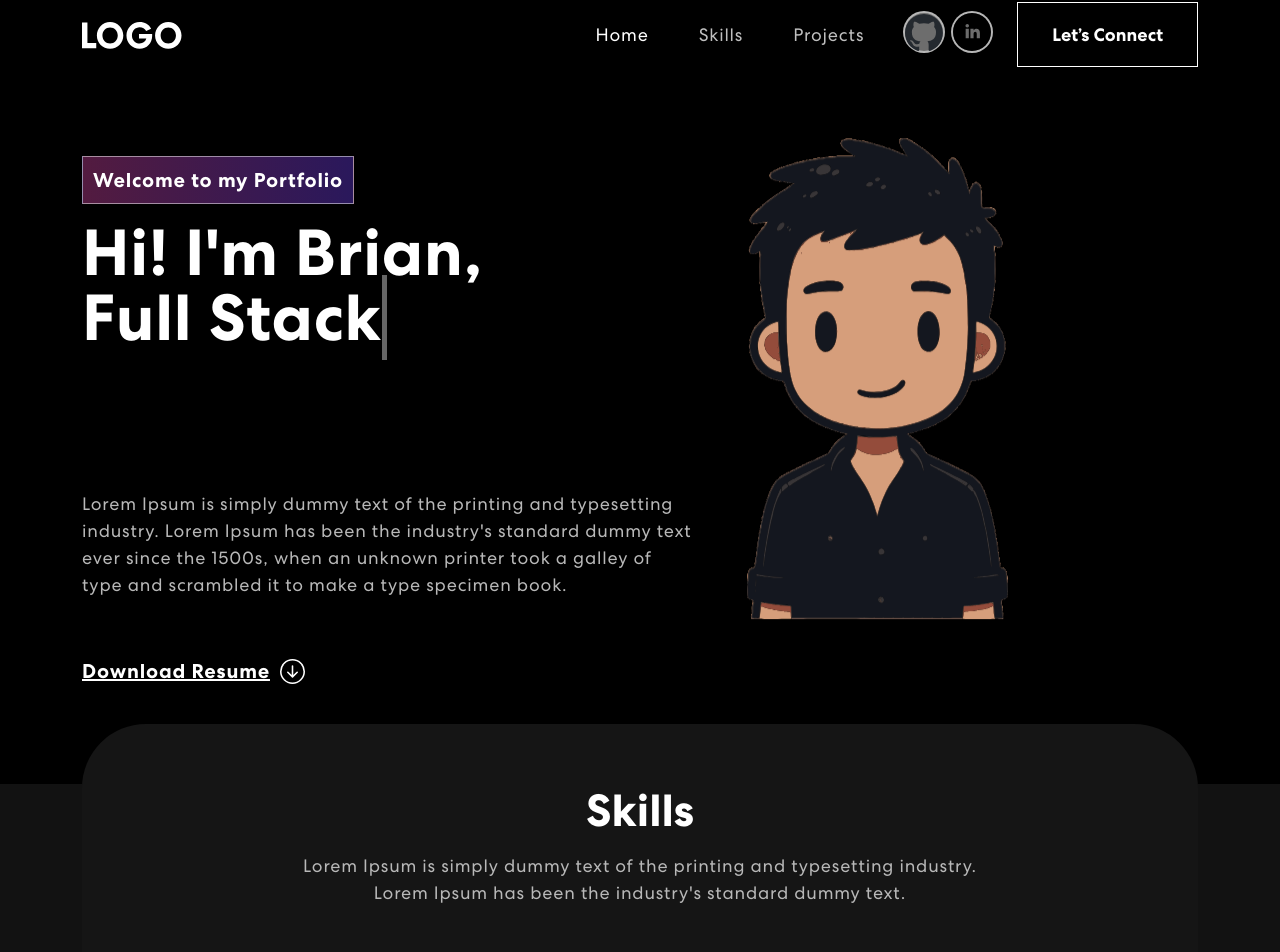
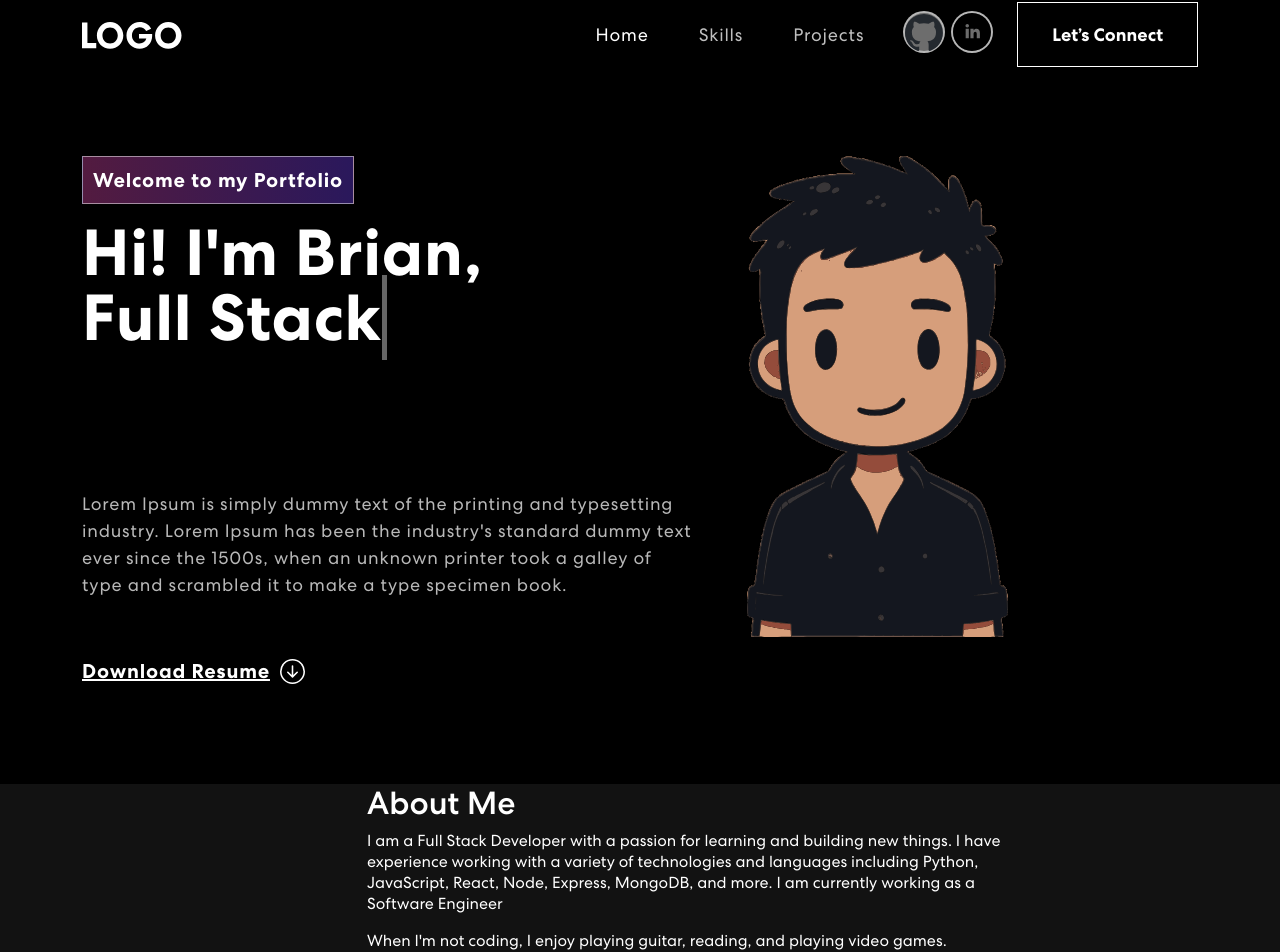
Before and after one commit to Boyuan-Yu/personal-portfolio, a React (Create React App) app: page / in a window 1280 px wide. Shown: the part 24-976 px from the top of the page. Built offline with nearby package versions, Linux system fonts and the light colour scheme.

Commit message:
added about

```diff
--- a/package.json
+++ b/package.json
@@ -10,6 +10,7 @@
     "bootstrap": "^5.1.3",
     "cors": "^2.8.5",
     "express": "^4.18.1",
+    "framer-motion": "^10.16.16",
     "nodemailer": "^6.7.5",
     "react": "^18.1.0",
     "react-bootstrap": "^2.4.0",
--- a/src/App.css
+++ b/src/App.css
@@ -279,20 +279,6 @@ nav.navbar .navbar-toggler[aria-expanded="true"] .navbar-toggler-icon {
   font-size: 25px;
   margin-left: 10px;
   line-height: 1;
-}
-.banner img {
-  animation: updown 3s linear infinite;
-}
-@keyframes updown {
-    0% {
-        transform: translateY(-20px);
-    }
-    50% {
-        transform: translateY(20px);
-    }
-    100% {
-        transform: translateY(-20px);
-    }
 }
 
 .fixed-height {
--- a/src/App.js
+++ b/src/App.js
@@ -7,16 +7,21 @@ import { Skills } from "./components/Skills";
 import { Projects } from "./components/Projects";
 import { Contact } from "./components/Contact";
 import { Footer } from "./components/Footer";
+import { Framer } from "./components/Framer";
+import { About } from './components/About';
 
 function App() {
   return (
     <div className="App">
       <NavBar />
+      <Framer />
       <Banner />
-      <Skills />
+      <About />
+      {/* <Skills /> */}
       <Projects />
       <Contact />
       <Footer />
+
     </div>
   );
 }
--- /dev/null
+++ b/src/components/About.js
@@ -0,0 +1,22 @@
+import { Container, Row, Col, Tab, Nav } from "react-bootstrap";
+
+export const About = () => {
+
+  return (
+    <section className="about" id="about">
+        <Container>
+            <Row>
+
+            <Col xs={6} md={4} xl={3}>
+            </Col>
+            <Col xs={12} md={7} xl={7}>
+                <h2>About Me</h2>
+                <p>I am a Full Stack Developer with a passion for learning and building new things. I have experience working with a variety of technologies and languages including Python, JavaScript, React, Node, Express, MongoDB, and more. I am currently working as a Software Engineer</p>
+                <p>When I'm not coding, I enjoy playing guitar, reading, and playing video games.</p>
+            </Col>
+            </Row>
+
+        </Container>
+    </section>
+  )
+}
--- a/src/components/Banner.js
+++ b/src/components/Banner.js
@@ -54,7 +54,7 @@ export const Banner = () => {
     <section className="banner" id="home">
       <Container>
         <Row className="aligh-items-center">
-          <Col xs={12} md={6} xl={7}>
+          <Col xs={12} md={7} xl={7}>
             <TrackVisibility>
               {({ isVisible }) =>
               <div className={isVisible ? "animate__animated animate__fadeIn" : ""}>
--- /dev/null
+++ b/src/components/Framer.js
@@ -0,0 +1,11 @@
+import { motion } from "framer-motion"
+
+export const Framer = () => {
+    return (
+        <motion.div
+            initial={{ opacity: 0, scale: 0.5 }}
+            animate={{ opacity: 1, scale: 1 }}
+            transition={{ duration: 0.5 }}
+        />
+  )
+}
```
Also changed, not shown: 1 other file (tests, documents, lock files or other folders).
